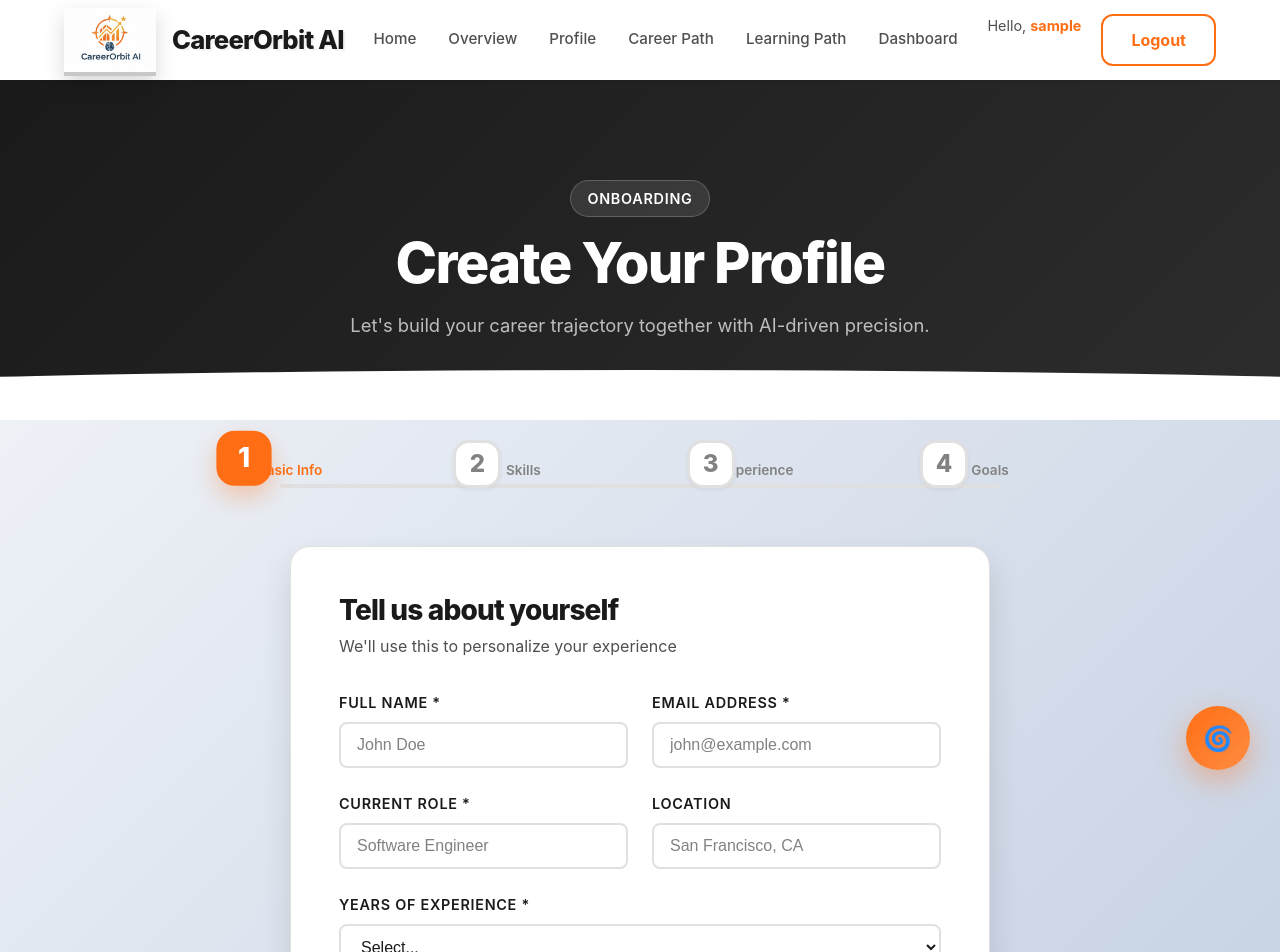
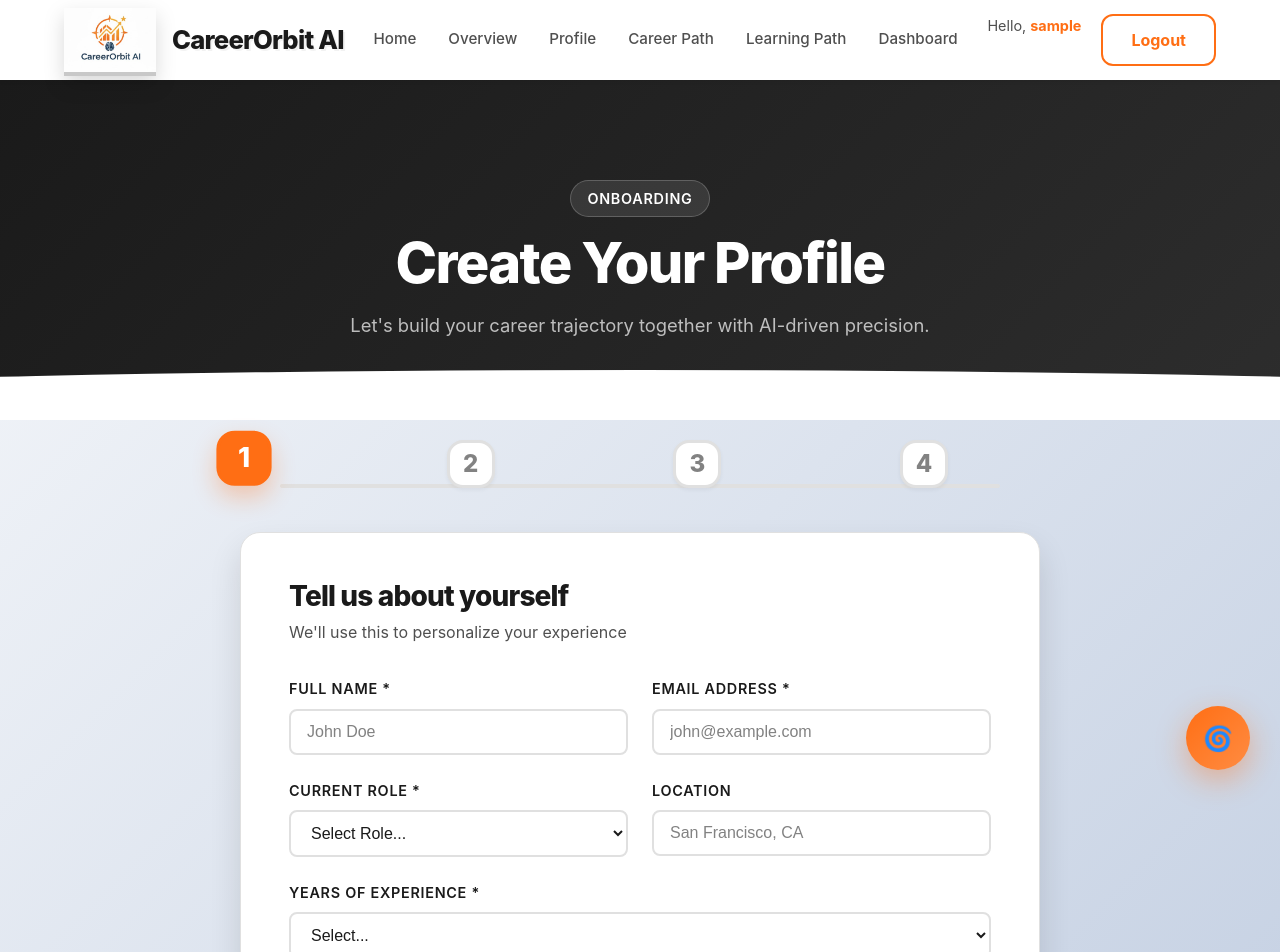
Before and after one commit to YashBawari18/CareerOrbit-AI, a React (Vite) app in the folder client/: page /profile/create in a window 1280 px wide. Shown: the top 952 px of the page. Built offline with nearby package versions, Linux system fonts and the light colour scheme; sample sign-in values are in the browser's storage.

Commit message:
Added roles

```diff
--- a/client/src/pages/CreateProfile.css
+++ b/client/src/pages/CreateProfile.css
@@ -64,8 +64,8 @@
     align-items: center;
     position: relative;
     z-index: 1;
-    width: 100px;
-    /* Give it fixed width to prevent overlap */
+    width: 120px;
+    /* Increased slightly for better spacing */
 }
 
 .step-number {
@@ -104,6 +104,9 @@
     font-weight: 600;
     text-align: center;
     transition: color 0.3s ease;
+    white-space: nowrap;
+    /* Prevent label from wrapping and causing layout shift */
+    margin-top: 0.5rem;
 }
 
 .step-indicator.active .step-label {
@@ -116,7 +119,8 @@
 
 /* Form Card */
 .form-card {
-    max-width: 700px;
+    max-width: 800px;
+    /* Slightly wider to match step-progress better */
     margin: 0 auto;
     background: white;
     border-radius: var(--radius-lg);
--- a/client/src/pages/CreateProfile.jsx
+++ b/client/src/pages/CreateProfile.jsx
@@ -67,11 +67,17 @@ const CreateProfile = () => {
         navigate('/profile/edit-skills');
     };
 
-    const suggestedSkills = [
-        'JavaScript', 'Python', 'React', 'Node.js', 'SQL', 'Git',
-        'Communication', 'Problem Solving', 'Leadership', 'Project Management',
-        'Data Analysis', 'Machine Learning', 'UI/UX Design', 'Agile'
-    ];
+    const SKILLS_BY_ROLE = {
+        'Software Engineer': ['JavaScript', 'Python', 'React', 'Node.js', 'SQL', 'Git', 'Cloud Computing', 'System Design'],
+        'Data Scientist': ['Python', 'R', 'Machine Learning', 'Data Visualization', 'Statistics', 'SQL', 'Big Data'],
+        'Teacher': ['Lesson Planning', 'Classroom Management', 'Student Assessment', 'Curriculum Development', 'Communication', 'Online Teaching'],
+        'Doctor': ['Medical Diagnosis', 'Patient Care', 'Pharmacology', 'Medical Research', 'Emergency Medicine', 'Patient Education'],
+        'Marketing Specialist': ['SEO', 'Content Strategy', 'Social Media Marketing', 'Analytics', 'Brand Management', 'Public Relations'],
+        'Registered Nurse': ['Patient Monitoring', 'Wound Care', 'Medication Administration', 'Vital Signs', 'Nursing Ethics', 'Patient Advocacy'],
+        'Other': ['Communication', 'Problem Solving', 'Leadership', 'Project Management', 'Data Analysis', 'Time Management', 'Teamwork']
+    };
+
+    const suggestedSkills = SKILLS_BY_ROLE[formData.currentRole] || SKILLS_BY_ROLE['Other'];
 
     return (
         <div className="page-wrapper">
@@ -95,10 +101,10 @@ const CreateProfile = () => {
                                 >
                                     <div className="step-number">{step}</div>
                                     <div className="step-label">
-                                        {step === 1 && 'Basic Info'}
-                                        {step === 2 && 'Skills'}
-                                        {step === 3 && 'Experience'}
-                                        {step === 4 && 'Goals'}
+                                        {step === 1}
+                                        {step === 2}
+                                        {step === 3}
+                                        {step === 4}
                                     </div>
                                 </div>
                             ))}
@@ -144,15 +150,18 @@ const CreateProfile = () => {
 
                                             <div className="form-group">
                                                 <label htmlFor="currentRole">Current Role *</label>
-                                                <input
-                                                    type="text"
+                                                <select
                                                     id="currentRole"
                                                     name="currentRole"
                                                     value={formData.currentRole}
                                                     onChange={handleInputChange}
-                                                    placeholder="Software Engineer"
                                                     required
-                                                />
+                                                >
+                                                    <option value="">Select Role...</option>
+                                                    {Object.keys(SKILLS_BY_ROLE).map(role => (
+                                                        <option key={role} value={role}>{role}</option>
+                                                    ))}
+                                                </select>
                                             </div>
 
                                             <div className="form-group">
```
